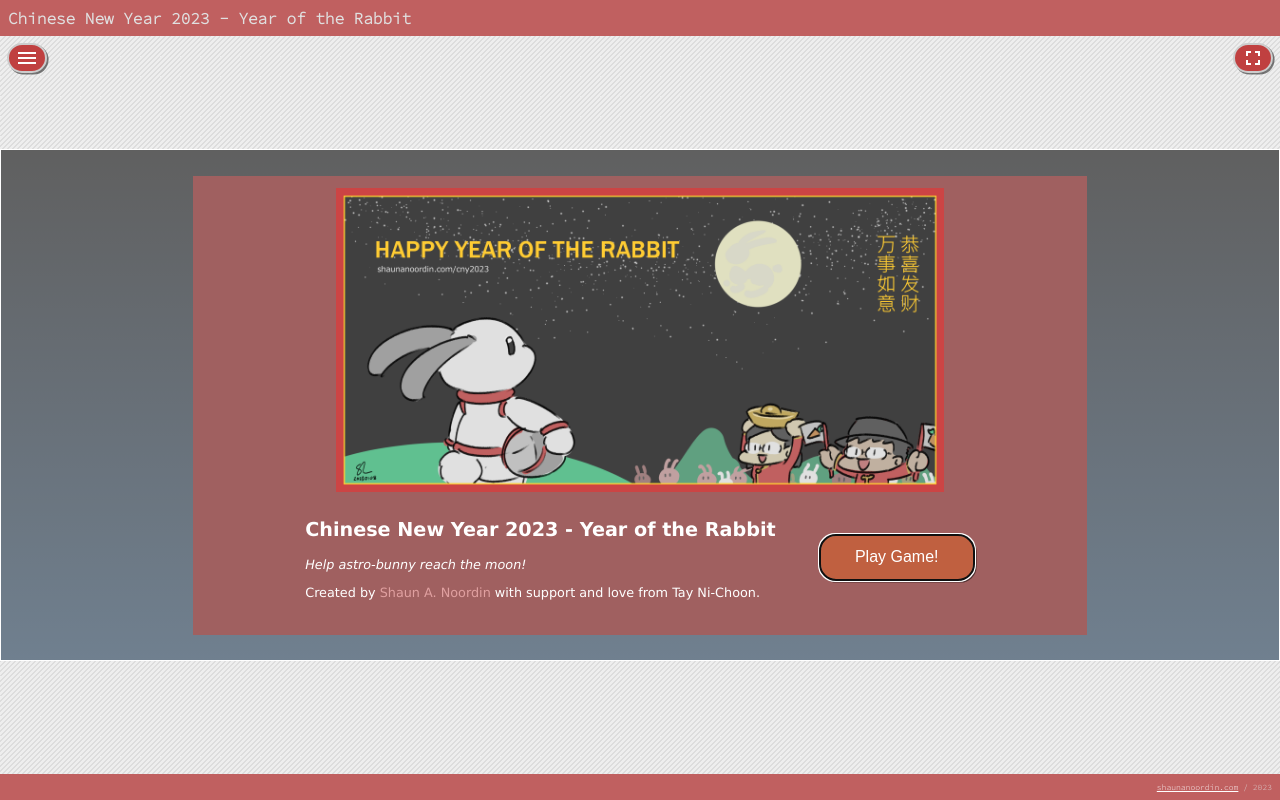
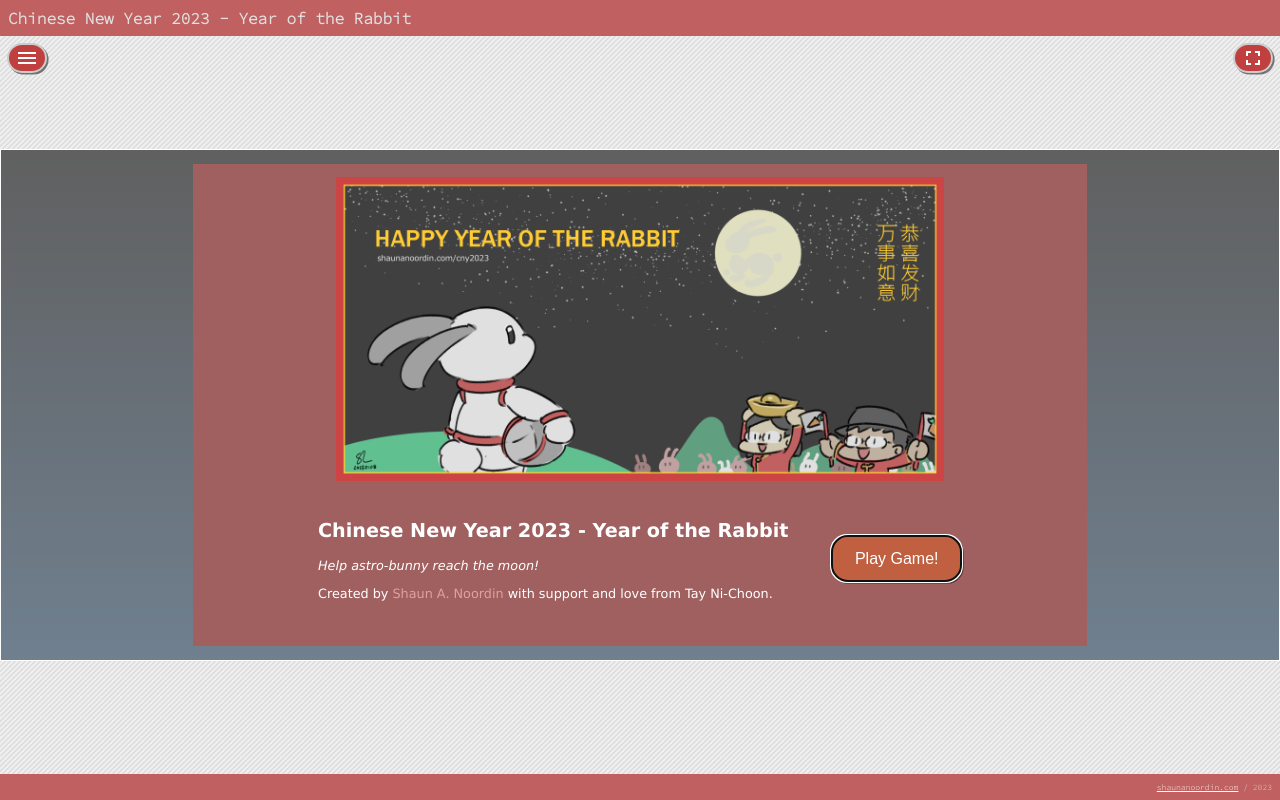
Before and after one commit to shaunanoordin/cny2023, a website built with webpack: page index.html in a window 1280 px wide. Built offline with nearby package versions, Linux system fonts and the light colour scheme.

Commit message:
Improve home menu on very large/small viewport widths

```diff
--- a/src/main.scss
+++ b/src/main.scss
@@ -189,7 +189,7 @@ table {
       margin: auto;
       padding: auto;
       width: 70%;
-      height: 90%;
+      min-height: 90%;
       flex: 0 0 auto;
     }
 
@@ -207,6 +207,7 @@ table {
       flex-direction: row-reverse;
 
       .col {
+        margin: 1em;
         flex: 1 1 auto;
         display: flex;
         flex-direction: column;
```
Also changed, not shown: app/main.css, 1 other file.
